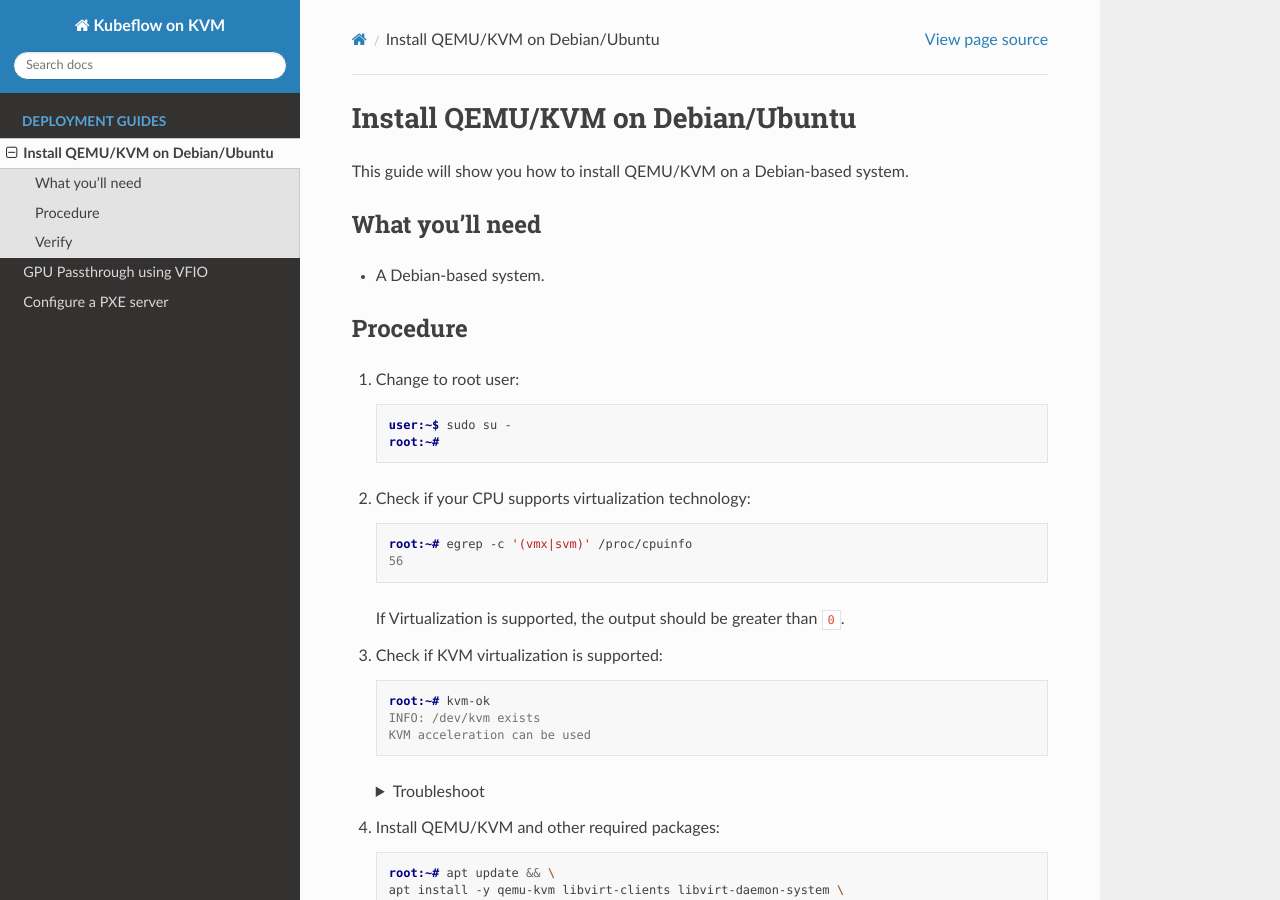
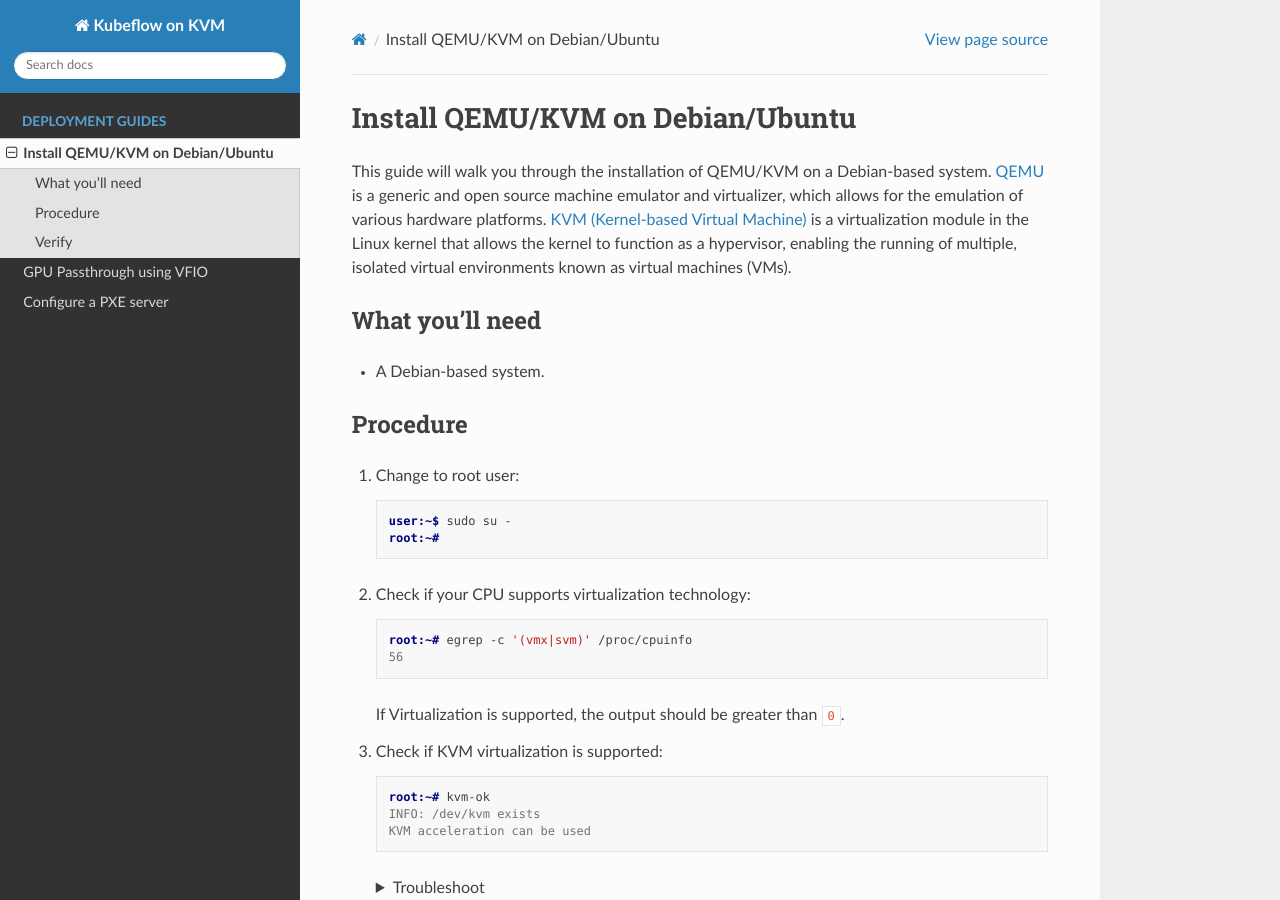
Before and after one commit to dpoulopoulos/virtml, a Sphinx documentation site: the page built from docs/source/qemu-kvm.md, in a window 1280 px wide and 900 px high. Built offline with Sphinx 7.4.7 and the Read the Docs theme 2.0.0, drawn with Linux system fonts in a browser that asks for light colours; some of the changed text lies outside the part shown.

Commit message:
docs: Add details in the QEMU/KVM guide
Add more details in the QEMU/KVM installation guide to verify the
successful installation of QEMU.

Signed-off-by: Dimitris Poulopoulos <dimitris.a.poulopoulos@gmail.com>

````diff
--- a/docs/source/qemu-kvm.md
+++ b/docs/source/qemu-kvm.md
@@ -1,6 +1,10 @@
 # Install QEMU/KVM on Debian/Ubuntu
 
-This guide will show you how to install QEMU/KVM on a Debian-based system.
+This guide will walk you through the installation of QEMU/KVM on a Debian-based system.
+[QEMU](https://www.qemu.org/) is a generic and open source machine emulator and virtualizer, which
+allows for the emulation of various hardware platforms. [KVM (Kernel-based Virtual Machine)](https://linux-kvm.org/page/Main_Page)
+is a virtualization module in the Linux kernel that allows the kernel to function as a hypervisor,
+enabling the running of multiple, isolated virtual environments known as virtual machines (VMs).
 
 ## What you'll need
 
@@ -96,6 +100,14 @@
     ...skipping...
     ```
 
+1. Check that QEMU is correctly installed by querying its version:
+
+    ```console
+    user:~$ qemu-system-x86_64 --version
+    QEMU emulator version 7.2.7 (Debian 1:7.2+dfsg-7+deb12u3)
+    Copyright (c) 2003-2022 Fabrice Bellard and the QEMU Project developers
+    ```
+
 1. Launch the `virt-manager` application:
 
     ```console
````
